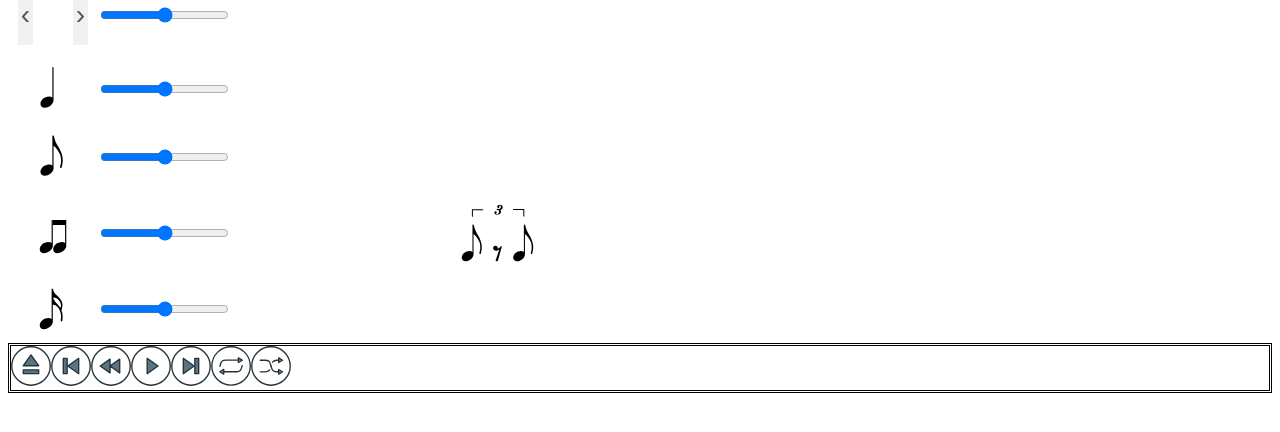
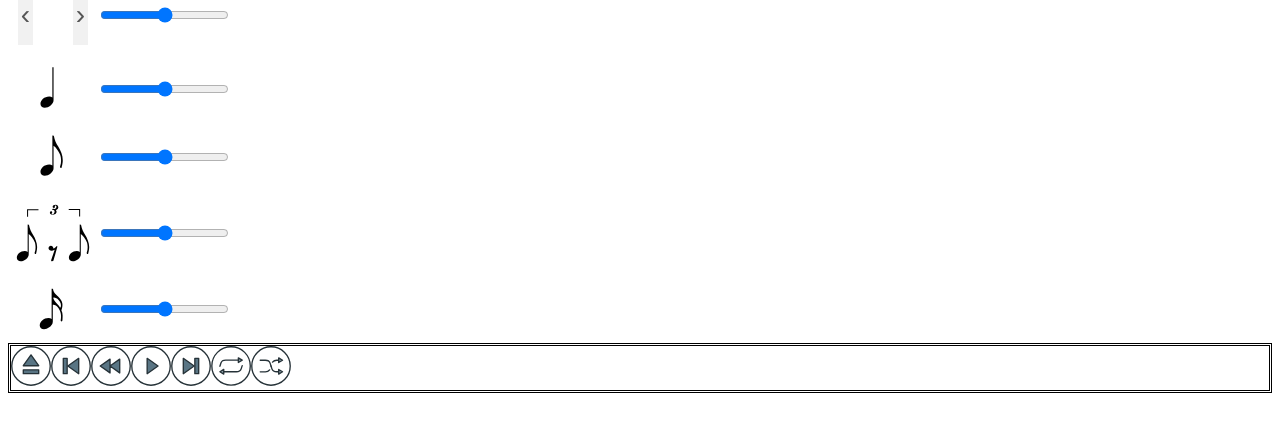
Before and after one commit to nathan-stewart/mclick, a Flask app: template templates/index.html in a window 1280 px wide. Shown: the part 185-617 px from the top of the page. Run offline with Flask 3, Linux system fonts and the light colour scheme; the template is opened without the code that fills it: most values are stand-ins (such as "Sample title", 1, 10 or a date in 2020); some libraries are stand-ins or nearby versions.

Commit message:
removed gadget column, use swing icon in legend, change icon to swung 16ths in compound meter

```diff
--- a/static/js/callbacks.js
+++ b/static/js/callbacks.js
@@ -8,6 +8,7 @@ var id_ts_down;
 var id_ts_group;
 var id_icon_beat;
 var id_icon_eighth;
+var id_icon_swing;
 var id_icon_sixteenth;
 var id_val_tempo;
 var id_vol_measure;
@@ -136,6 +137,8 @@ function swing_check()
     let compound = ["6/8","9/8","12/8"].includes(settings.time_signature);
     id_vol_sixteenth.disabled = (id_val_swing.value > 0) && !compound;
     id_val_swing.disabled = (id_vol_sixteenth.value > 0) && !compound;
+    let new_swing_icon = compound ? "/static/img/swing-sixteenths.svg" : "/static/img/swing-eighths.svg";
+    id_icon_swing.setAttribute("src", new_swing_icon);
 }
 
 function on_change(event)
@@ -269,6 +272,7 @@ function myLoad(event)
     id_icon_beat  = document.getElementById("icon-beat");
     id_icon_eighth = document.getElementById("icon-eighth");
     id_icon_sixteenth = document.getElementById("icon-sixteenth");
+    id_icon_swing = document.getElementById("icon-swing");
     id_val_tempo  = document.getElementById("tempo_slider");
     id_vol_measure  = document.getElementById("measure_volume");
     id_vol_beat = document.getElementById("beat_volume");
--- a/templates/index.html
+++ b/templates/index.html
@@ -42,7 +42,6 @@
             <div class="sliderbox">
                 <input type="range" id="tempo_slider" min=40 max=240 class="slider">
             </div>
-            <div class="gadget"></div>
         </div>
 
         <!-- Measure -->
@@ -63,8 +62,6 @@
             <div class="sliderbox">
                 <input class="slider" id="measure_volume" type="range" min=0 max=127>
             </div>
-
-            <div class="gadget"></div>
         </div>
 
         <!-- beat -->
@@ -75,7 +72,6 @@
             <div class="sliderbox">
                 <input class="slider" id="beat_volume" type="range" min=0 max=127>
             </div>
-            <div class="gadget"></div>
         </div>
 
         <!-- Eighths -->
@@ -86,20 +82,16 @@
             <div class="sliderbox">
                 <input class="slider" id="eighth_volume" type="range" min=0 max=127>
             </div>
-            <div class="gadget"></div>
         </div>
 
         <!-- Swing -->
         <div id=swing_box class="row">
             <div class="legend">
-                <img alt="straight" src="{{ url_for('static', filename='img/straight.svg') }}">
+                <img id="icon-swing" alt="swing" src="{{ url_for('static', filename='img/swing-eighths.svg') }}">
             </div>
 
             <div class="sliderbox">
                 <input class="slider" id="swing_value" type="range" min=0 max=100>
-            </div>
-            <div class="gadget">
-                <img alt="swing" src="{{ url_for('static', filename='img/swing.svg') }}">
             </div>
         </div>
 
@@ -111,7 +103,6 @@
             <div class="sliderbox">
                 <input class="slider" id="sixteenth_volume" type="range" min=0 max=127>
             </div>
-            <div class="gadget"></div>
         </div>
     </div>
     <div class="transport_container">
```
Also changed, not shown: static/img/swing-eighths.svg (renamed from static/img/swing.svg), static/img/swing-sixteenths.svg (added).
